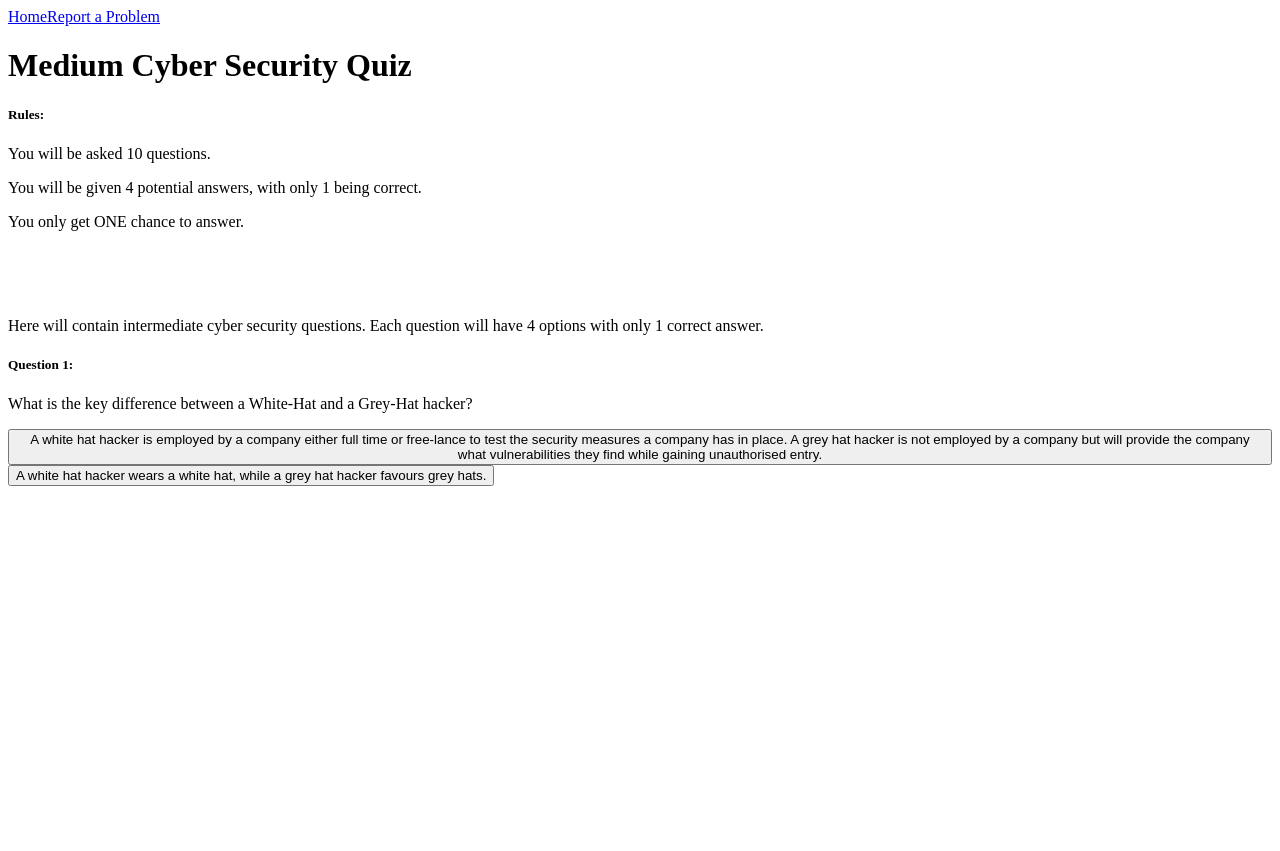
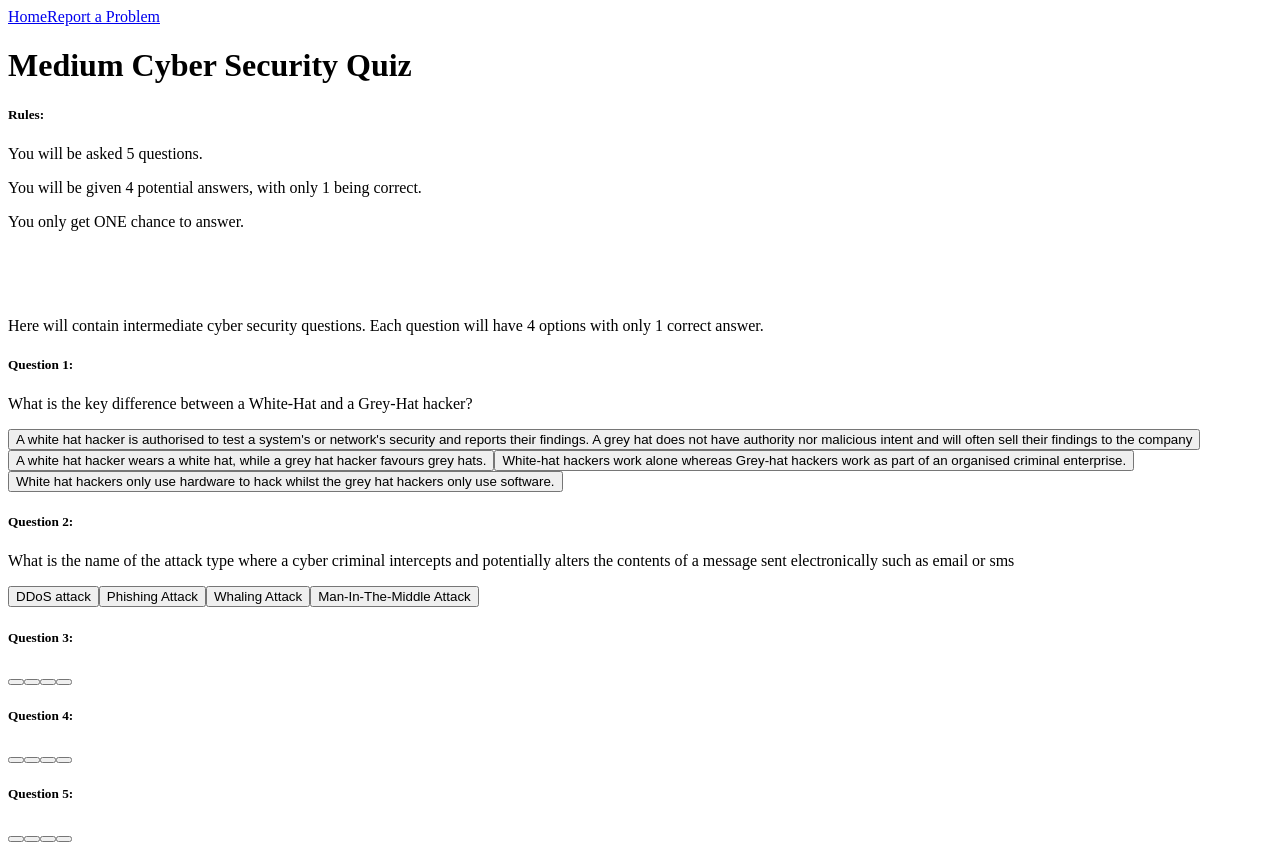
Before and after one commit to John-PaulSwaine/New-Quiz, a React (Vite) app: page /medium-cyber-security in a window 1280 px wide. Before the commit the page ends 800 px from the top, so only its background shows below. Built offline with nearby package versions, Linux system fonts and the light colour scheme.

Commit message:
added basic template for hard quiz and continued added to medium quiz while providng template for rest of the questions on medium quiz

```diff
--- a/src/pages/basicCyberSecurity.jsx
+++ b/src/pages/basicCyberSecurity.jsx
@@ -5,7 +5,7 @@ const EasyCyberSecurity =()=>{
         <div>
             <h1>Easy Cyber Security Quiz</h1>
             <h5>Rules:</h5>
-            <p>You will be asked 10 questions.</p>
+            <p>You will be asked 5 questions.</p>
             <p>You will be given upto 4 potential answers, with only 1 being correct.</p>
             <p>You only get ONE chance to answer.</p>
             <br /><br /><br />
--- a/src/pages/hardCyberSecurity.jsx
+++ b/src/pages/hardCyberSecurity.jsx
@@ -5,11 +5,51 @@ const HardCyberSecurity =()=>{
         <div>
             <h1>Hard Cyber Security Quiz</h1>
             <h5>Rules:</h5>
-            <p>You will be asked 10 questions.</p>
+            <p>You will be asked 5 questions.</p>
             <p>You will be given 4 potential answers, with only 1 being correct.</p>
             <p>You only get ONE chance to answer.</p>
             <br /><br /><br />
             <p>Here will contain hard cyber security questions. Each question will have 4 options with only 1 correct answer.</p>
+            <div>
+                <h5>Question 1:</h5>
+                <p></p>
+                <button></button>
+                <button></button>
+                <button></button>
+                <button></button>
+            </div>
+            <div>
+                <h5>Question 2:</h5>
+                <p></p>
+                <button></button>
+                <button></button>
+                <button></button>
+                <button></button>
+            </div>
+            <div>
+                <h5>Question 3:</h5>
+                <p></p>
+                <button></button>
+                <button></button>
+                <button></button>
+                <button></button>
+            </div>
+            <div>
+                <h5>Question 4:</h5>
+                <p></p>
+                <button></button>
+                <button></button>
+                <button></button>
+                <button></button>
+            </div>
+            <div>
+                <h5>Question 5:</h5>
+                <p></p>
+                <button></button>
+                <button></button>
+                <button></button>
+                <button></button>
+            </div>
         </div>
     )
 }
--- a/src/pages/mediumCyberSecurity.jsx
+++ b/src/pages/mediumCyberSecurity.jsx
@@ -6,7 +6,7 @@ const MediumCyberSecurity =()=>{
             <h1>Medium Cyber Security Quiz</h1>
             <div>
                 <h5>Rules:</h5>
-                <p>You will be asked 10 questions.</p>
+                <p>You will be asked 5 questions.</p>
                 <p>You will be given 4 potential answers, with only 1 being correct.</p>
                 <p>You only get ONE chance to answer.</p>
             </div>
@@ -15,9 +15,42 @@ const MediumCyberSecurity =()=>{
             <div>
                 <h5>Question 1:</h5>
                 <p>What is the key difference between a White-Hat and a Grey-Hat hacker?</p>
-                <button>A white hat hacker is employed by a company either full time or free-lance to test the security measures a company has in place. A grey hat hacker is not employed by a company but will provide the company what vulnerabilities they find while gaining unauthorised entry.</button>
+                <button>A white hat hacker is authorised to test a system's or network's security and reports their findings. A grey hat does not have authority nor malicious intent and will often sell their findings to the company</button>
                 <button>A white hat hacker wears a white hat, while a grey hat hacker favours grey hats.</button>
-
+                <button>White-hat hackers work alone whereas Grey-hat hackers work as part of an organised criminal enterprise.</button>
+                <button>White hat hackers only use hardware to hack whilst the grey hat hackers only use software.</button>
+            </div>
+            <div>
+                <h5>Question 2:</h5>
+                <p>What is the name of the attack type where a cyber criminal intercepts and potentially alters the contents of a message sent electronically such as email or sms</p>
+                <button>DDoS attack</button>
+                <button>Phishing Attack</button>
+                <button>Whaling Attack</button>
+                <button>Man-In-The-Middle Attack</button>
+            </div>
+            <div>
+                <h5>Question 3:</h5>
+                <p></p>
+                <button></button>
+                <button></button>
+                <button></button>
+                <button></button>
+            </div>
+            <div>
+                <h5>Question 4:</h5>
+                <p></p>
+                <button></button>
+                <button></button>
+                <button></button>
+                <button></button>
+            </div>
+            <div>
+                <h5>Question 5:</h5>
+                <p></p>
+                <button></button>
+                <button></button>
+                <button></button>
+                <button></button>
             </div>
         </div>
     )
```
